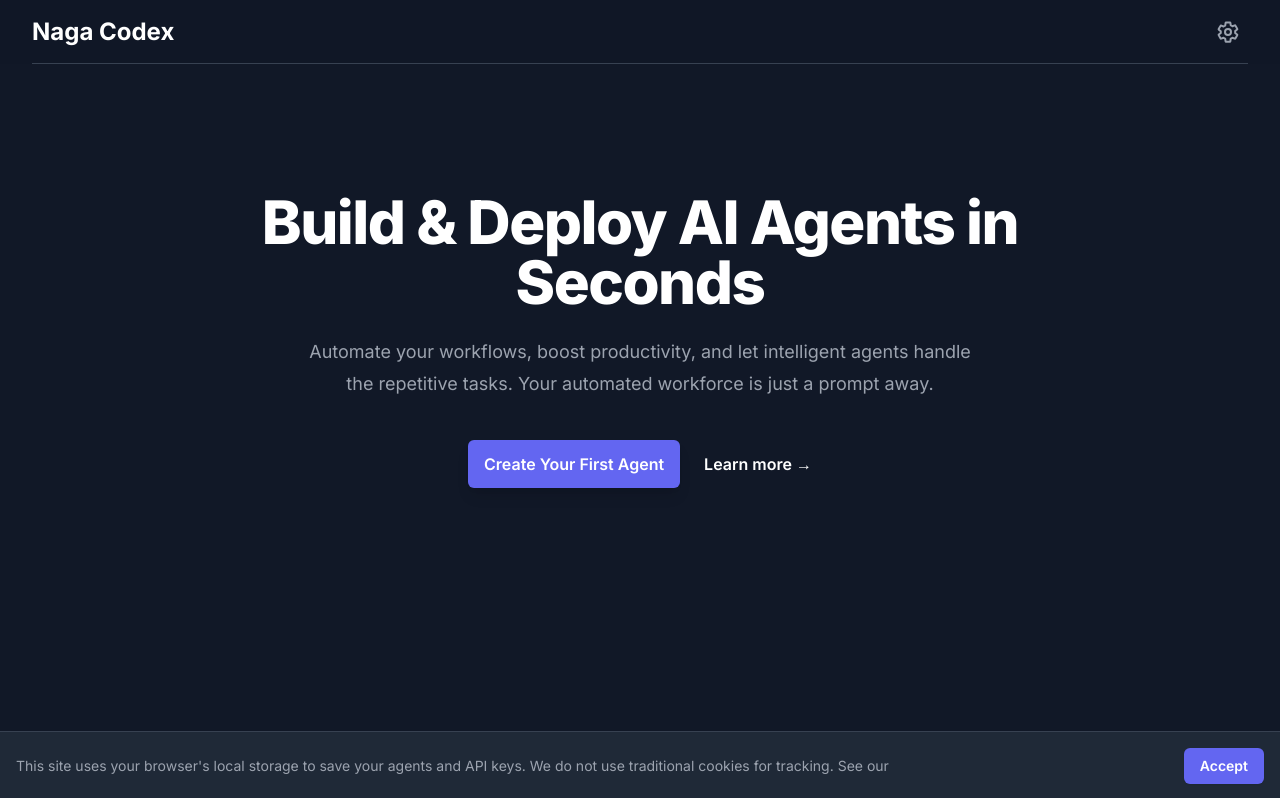
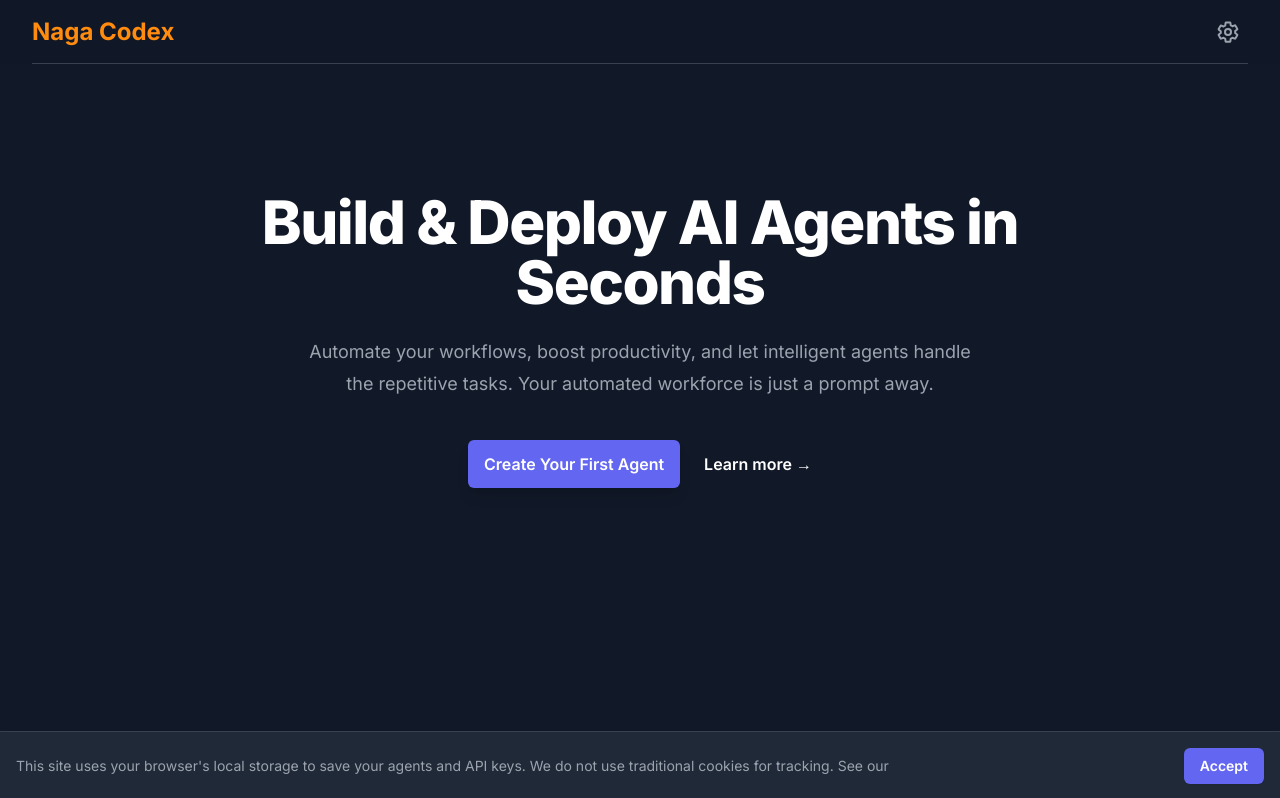
Before and after one commit to Nagacash/naga-agents, a React (Vite) app: page / in a window 1280 px wide. Shown: the top 798 px of the page. Built offline with nearby package versions, Linux system fonts and the light colour scheme; a web font is replaced by a local one.

Commit message:
first commit

```diff
--- a/src/components/AgentDashboard.tsx
+++ b/src/components/AgentDashboard.tsx
@@ -270,7 +270,8 @@ export const AgentDashboard: React.FC<AgentDashboardProps> = ({ apiKeys, onConfi
             key={agent.id}
             variants={cardVariants}
             initial="hidden"
-            animate="visible"
+            whileInView="visible"
+            viewport={{ once: true }}
             transition={{ duration: 0.5, delay: index * 0.1 }}
           >
             <AgentCard
--- a/src/components/Features.tsx
+++ b/src/components/Features.tsx
@@ -26,17 +26,36 @@ export const Features: React.FC = () => {
     visible: { opacity: 1, y: 0 }
   };
 
+  const textVariants = {
+    hidden: { opacity: 0, y: 20 },
+    visible: { opacity: 1, y: 0 }
+  };
+
   return (
     <div className="py-12 sm:py-20">
       <div className="max-w-7xl mx-auto px-4 sm:px-6 lg:px-8">
         <div className="lg:text-center">
           <h2 className="text-base text-brand-primary font-semibold tracking-wide uppercase">Features</h2>
-          <p className="mt-2 text-3xl leading-8 font-extrabold tracking-tight text-white sm:text-4xl">
+          <motion.p
+            className="mt-2 text-3xl leading-8 font-extrabold tracking-tight text-white sm:text-4xl"
+            variants={textVariants}
+            initial="hidden"
+            whileInView="visible"
+            viewport={{ once: true }}
+            transition={{ duration: 0.5, delay: 0.2 }}
+          >
             A Better Way to Automate Work
-          </p>
-          <p className="mt-4 max-w-2xl text-xl text-dark-text-secondary lg:mx-auto">
+          </motion.p>
+          <motion.p
+            className="mt-4 max-w-2xl text-xl text-dark-text-secondary lg:mx-auto"
+            variants={textVariants}
+            initial="hidden"
+            whileInView="visible"
+            viewport={{ once: true }}
+            transition={{ duration: 0.5, delay: 0.4 }}
+          >
             Naga Codex Agents provides the tools you need to build a powerful, automated team that works for you 24/7.
-          </p>
+          </motion.p>
         </div>
 
         <div className="mt-12">
--- a/src/components/Header.tsx
+++ b/src/components/Header.tsx
@@ -1,11 +1,17 @@
 
 import React from 'react';
+import { motion } from 'framer-motion';
 import { GearIcon } from './icons';
 
 interface HeaderProps {
     onSettingsClick: () => void;
     onNavigate: () => void;
 }
+
+const textPulseVariants = {
+  initial: { color: '#F3F4F6' }, // dark-text
+  animate: { color: '#FF8C00' }  // Orange
+};
 
 export const Header: React.FC<HeaderProps> = ({ onSettingsClick, onNavigate }) => {
     return (
@@ -15,7 +21,20 @@ export const Header: React.FC<HeaderProps> = ({ onSettingsClick, onNavigate }) =
                     <div className="flex items-center">
                         <button onClick={onNavigate} className="flex-shrink-0 flex items-center space-x-2 bg-transparent border-none cursor-pointer p-0">
                             {/* <img src="/images/logo.png" alt="Logo" className="h-8 w-8" /> */}
-                            <span className="text-2xl font-bold text-white">Naga Codex</span>
+                            <motion.span
+                                className="text-2xl font-bold text-white"
+                                variants={textPulseVariants}
+                                initial="initial"
+                                animate="animate"
+                                transition={{
+                                    duration: 2,
+                                    repeat: Infinity,
+                                    repeatType: "reverse",
+                                    ease: "easeInOut"
+                                }}
+                            >
+                                Naga Codex
+                            </motion.span>
                         </button>
                     </div>
                     <div className="flex items-center">
```
